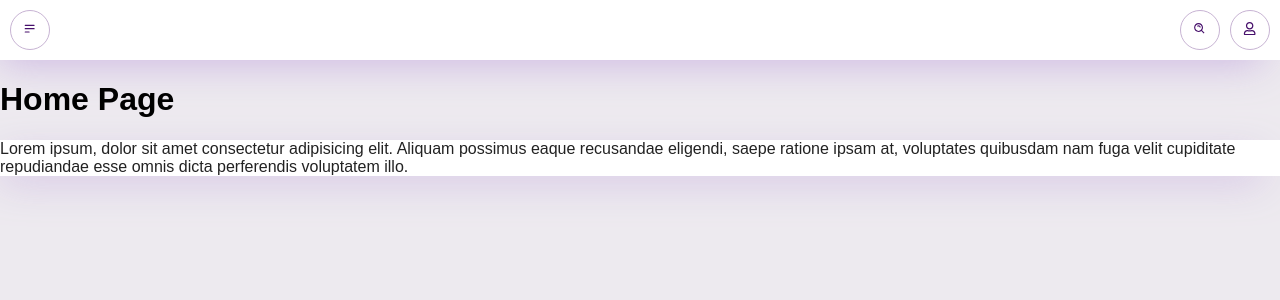
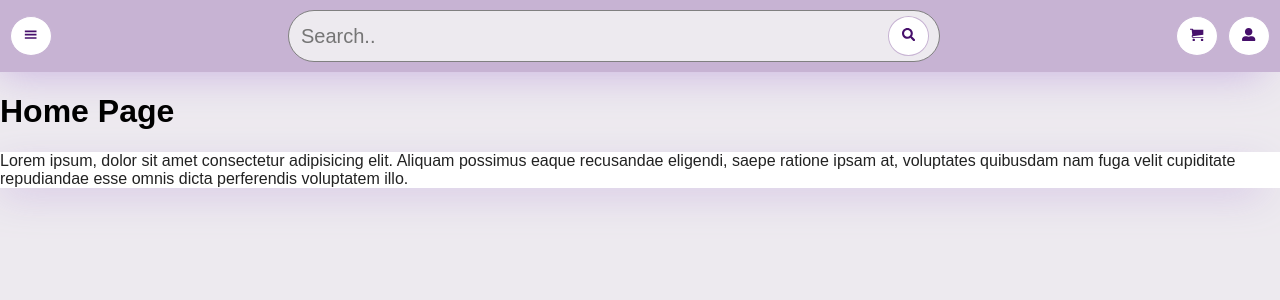
Before and after one commit to Emyboy/shopper_next, a Next.js app: page / in a window 1280 px wide. Shown: the top 300 px of the page. Built offline with nearby package versions, Linux system fonts and the light colour scheme; a web font is replaced by a local one.

Commit message:
added styles and search box

```diff
--- /dev/null
+++ b/components/Layout/Header/Header.styles.ts
@@ -0,0 +1,25 @@
+import styled from "styled-components";
+
+export const _Header = styled.div`
+  background-color: ${props => props.theme.accent_color};
+  padding: 10px;
+  display: flex;
+  justify-content: space-between;
+  z-index: 10;
+`;
+
+export const IconBtn = styled.button`
+  display: block;
+  height: 40px;
+  width: 42px;
+  border-radius: 50%;
+  border: 1px solid ${(props) => props.theme.accent_color};
+  cursor: pointer;
+  background-color: white;
+  &:hover {
+    border: 1px solid ${(props) => props.theme.theme_color};
+  }
+  svg {
+    color: ${(props) => props.theme.theme_color};
+  }
+`;
--- a/components/Layout/Header/Header.tsx
+++ b/components/Layout/Header/Header.tsx
@@ -1,47 +1,44 @@
-import React, { ReactElement } from "react";
-import styled from "styled-components";
-import { HiOutlineMenuAlt2 } from "react-icons/hi";
-import { FaRegUser } from "react-icons/fa";
-import { BiSearchAlt } from "react-icons/bi";
+import React, { ReactElement, useState } from "react";
+import { FaUserAlt } from "react-icons/fa";
+import { ImCart } from "react-icons/im";
+import { GiHamburgerMenu } from "react-icons/gi";
+import { _Header, IconBtn } from "./Header.styles";
+import SearchInput from "../SearchInput/SearchInput";
+import { SearchResults } from "../SearchInput/SearchInput.styles";
 
 interface Props {
   toggleSideNav: Function;
 }
 
-export const _Header = styled.div`
-  background-color: white;
-  padding: 10px;
-  display: flex;
-  justify-content: space-between;
-`;
+export default function Header({ toggleSideNav }: Props): ReactElement {
+  const [keyword, setKeyword] = useState('');
+  const handleKeyworkSearch = (e: React.ChangeEvent) => {
+    setKeyword((e.target as HTMLTextAreaElement).value);
+  };
 
-export const IconBtn = styled.button`
-  display: block;
-  height: 40px;
-  width: 40px;
-  border-radius: 50%;
-  border: 1px solid ${(props) => props.theme.accent_color};
-  cursor: pointer;
-  background-color: white;
-  svg {
-    color: ${(props) => props.theme.theme_color};
-  }
-`;
-
-export default function Header({ toggleSideNav }: Props): ReactElement {
   return (
+    <>
       <_Header className="shadow">
-      <IconBtn onClick={toggleSideNav}>
-        <HiOutlineMenuAlt2 />
+        <div style={{ alignSelf: "center" }}>
+          <IconBtn onClick={() => toggleSideNav()}>
+            <GiHamburgerMenu />
           </IconBtn>
-      <div style={{ display: "flex" }}>
+        </div>
+        <SearchInput onChange={handleKeyworkSearch} />
+        <div style={{ display: "flex", alignItems: "center" }}>
           <IconBtn>
-          <BiSearchAlt />
+            <ImCart />
           </IconBtn>
           <IconBtn style={{ marginLeft: "10px" }}>
-          <FaRegUser />
+            <FaUserAlt />
           </IconBtn>
         </div>
       </_Header>
+      <SearchResults keyword={keyword}>
+        <section>
+          <h3>{keyword}</h3>
+        </section>
+      </SearchResults>
+    </>
   );
 }
--- /dev/null
+++ b/components/Layout/SearchInput/SearchInput.styles.ts
@@ -0,0 +1,52 @@
+import styled from "styled-components";
+
+export const InputBox = styled.div`
+  background-color: pink;
+  width: 50%;
+  padding: 10px;
+  display: flex;
+  border-radius: 50px;
+  background: ${(props) => props.theme.bg_color};
+  border: 1px solid gray;
+  height: 30px;
+  align-items: center;
+  input {
+    width: 95%;
+    background: none;
+    border: none;
+    outline: none;
+    font-size: 20px;
+  }
+  @media only screen and (max-width: 700px) {
+    input {
+      width: 82%;
+    }
+  }
+`;
+
+export const SearchResults = styled.div`
+  height: ${(props) => (props.keyword ? "40vh" : 0)};
+  display: flex;
+  justify-content: center;
+  position: fixed;
+  width: 100%;
+  background: rgb(244, 244, 244);
+  background: linear-gradient(
+    0deg,
+    rgba(244, 244, 244, 0) 0%,
+    rgba(0, 0, 0, 0.06766456582633051) 70%,
+    rgba(136, 136, 136, 0.0760679271708683) 88%,
+    rgba(0, 0, 0, 0.227328431372549) 100%
+  );
+  section {
+    background: white;
+    width: 90vw;
+    border-radius: 0px 0px 20px 20px;
+    padding: ${(props) => (props.keyword ? "10px" : 0)};
+  }
+  @media only screen and (max-width: 700px) {
+    section {
+      width: 98vw;
+    }
+  }
+`;
--- /dev/null
+++ b/components/Layout/SearchInput/SearchInput.tsx
@@ -0,0 +1,24 @@
+import React, { ReactElement } from "react";
+import { IconBtn } from "../Header/Header.styles";
+import { FaSearch } from "react-icons/fa";
+import { InputBox, } from './SearchInput.styles';
+
+interface Props {
+  onChange: React.ChangeEventHandler;
+}
+
+
+export default function SearchInput({
+  onChange
+}: Props): ReactElement {
+  return (
+    <>
+      <InputBox>
+        <input placeholder="Search.." onChange={onChange} />
+        <IconBtn>
+          <FaSearch />
+        </IconBtn>
+      </InputBox>
+    </>
+  );
+}
--- a/components/Layout/SideNav/SideNav.tsx
+++ b/components/Layout/SideNav/SideNav.tsx
@@ -8,7 +8,7 @@ import {
 } from "./SideNav.styled";
 
 export interface SideNavProps {
-  readonly show: boolean;
+  show: boolean;
   toggleSideNav: Function;
 }
 
@@ -20,7 +20,7 @@ export default function SideNav({
     <SideNavComponent className="shadow" show={show}>
       <SideNavHeading>
         <h6>Menu</h6>
-        <IoClose size={30} onClick={toggleSideNav} />
+        <IoClose size={30} onClick={() => toggleSideNav()} />
       </SideNavHeading>
       <EachNavItem href="/">
         <BiHomeCircle />
```
Lines whose indentation alone changed are shown as unchanged.
